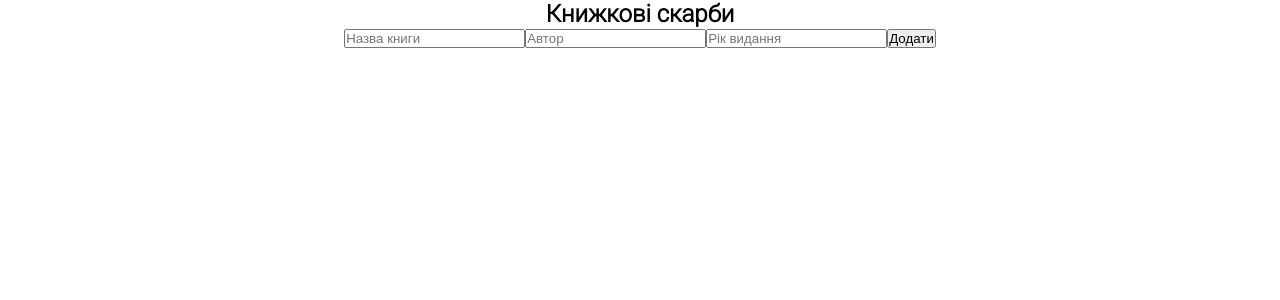
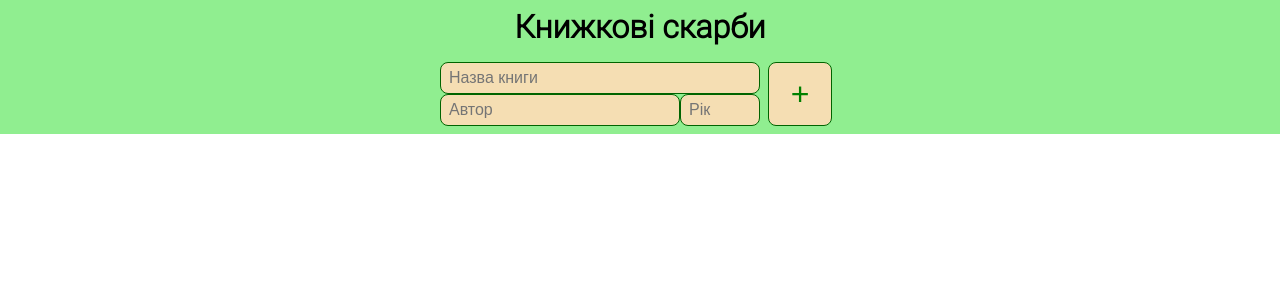
Before and after one commit to PKiienko/books, a React (Create React App) app: page / in a window 1280 px wide. Shown: the top 300 px of the page. Built offline with nearby package versions, Linux system fonts and the light colour scheme.

Commit message:
localStorage ok

```diff
--- a/src/App.css
+++ b/src/App.css
@@ -9,4 +9,57 @@
   align-items: center;
   justify-content: center;
   flex-direction: column;
+  min-width: 20rem;
+  background: lightgreen;
+  height: 100%;
 }
+
+.app-title {
+  margin: 0.5rem;
+}
+
+.form-container {
+  display: flex;
+  align-items: center;
+  justify-content: center;
+  margin: 0.5rem;
+}
+
+.book-info {
+  display: flex;
+  align-items: center;
+  justify-content: center;
+  flex-direction: column;
+}
+
+.book-title,
+.book-author,
+.book-year {
+  height: 2rem;
+  padding: 0.5rem;
+  font-size: medium;
+  background: wheat;
+  border: 1px solid darkgreen;
+  border-radius: 0.5rem;
+}
+
+.book-title {
+  width: 20rem;
+}
+.book-author {
+  width: 15rem;
+}
+.book-year {
+  width: 5rem;
+}
+
+.add-button {
+  height: 4rem;
+  width: 4rem;
+  font-size: xx-large;
+  color: green;
+  background: wheat;
+  border: 1px solid darkgreen;
+  border-radius: 0.5rem;
+  margin: 0 0.5rem;
+}
--- a/src/App.js
+++ b/src/App.js
@@ -1,18 +1,90 @@
-//import { useState } from 'react';
+import { useState, useEffect, useCallback } from 'react';
 import './App.css';
+import BookList from './BookList';
 
 function App() {
-  //const [books, setBooks] = useState(null);
+  const [books, setBooks] = useState([]);
+  const [title, setTitle] = useState('');
+  const [author, setAuthor] = useState('');
+  const [year, setYear] = useState('');
+
+  const saveBooksToLocalStorage = useCallback(() => {
+    if (books.length > 0) {
+      localStorage.setItem('books', JSON.stringify(books));
+    }
+  }, [books]);
+
+  const getBooksFromLocalStorage = useCallback(() => {
+    if (localStorage.getItem('books') === null) {
+      localStorage.setItem('books', JSON.stringify([]));
+    } else {
+      let booksFromLocalStorage = JSON.parse(localStorage.getItem('books'));
+      console.log('local:', booksFromLocalStorage);
+      setBooks(booksFromLocalStorage);
+    }
+  }, []);
+
+  useEffect(() => {
+    getBooksFromLocalStorage();
+  }, [getBooksFromLocalStorage]);
+
+  useEffect(() => {
+    saveBooksToLocalStorage();
+  }, [saveBooksToLocalStorage]);
+
+  const titleInputHandler = (e) => {
+    setTitle(e.target.value);
+  };
+  const authorInputHandler = (e) => {
+    setAuthor(e.target.value);
+  };
+  const yearInputHandler = (e) => {
+    setYear(e.target.value);
+  };
+
+  const addBookHandler = () => {
+    const newBook = {
+      title: title,
+      author: author,
+      year: year,
+    };
+    setBooks([...books, newBook]);
+    setTitle('');
+    setAuthor('');
+    setYear('');
+  };
 
   return (
     <div className='app'>
-      <h2 className='app-title'>Книжкові скарби</h2>
-      <div className='book-info'>
-        <input className='book-title' placeholder='Назва книги' />
-        <input className='book-author' placeholder='Автор' />
-        <input className='book-year' placeholder='Рік видання' />
-        <button className='add-button'>Додати</button>
+      <h1 className='app-title'>Книжкові скарби</h1>
+      <div className='form-container'>
+        <div className='book-info'>
+          <input
+            className='book-title'
+            placeholder='Назва книги'
+            value={title}
+            onChange={titleInputHandler}
+          />
+          <div>
+            <input
+              className='book-author'
+              placeholder='Автор'
+              value={author}
+              onChange={authorInputHandler}
+            />
+            <input
+              className='book-year'
+              placeholder='Рік'
+              value={year}
+              onChange={yearInputHandler}
+            />
+          </div>
+        </div>
+        <button className='add-button' onClick={addBookHandler}>
+          +
+        </button>
       </div>
+      <BookList books={books} />
     </div>
   );
 }
--- /dev/null
+++ b/src/BookItem.css
@@ -0,0 +1,17 @@
+.book-item {
+  width: 13rem;
+  height: 7rem;
+  margin: 0.5rem;
+  padding: 0.5rem;
+  display: flex;
+  align-items: flex-start;
+  justify-content: space-evenly;
+  flex-direction: column;
+  background: brown;
+  border-radius: 0.5rem;
+}
+
+.book-item h2,
+.book-item h4 {
+  text-overflow: clip;
+}
--- /dev/null
+++ b/src/BookItem.jsx
@@ -0,0 +1,13 @@
+import './BookItem.css';
+
+const BookItem = ({ book }) => {
+  return (
+    <div className='book-item'>
+      <h2>{book.title}</h2>
+      <h4>{book.author}</h4>
+      <h4>{book.year}</h4>
+    </div>
+  );
+};
+
+export default BookItem;
--- /dev/null
+++ b/src/BookList.css
@@ -0,0 +1,6 @@
+.book-list {
+  display: flex;
+  align-items: center;
+  justify-content: center;
+  flex-wrap: wrap;
+}
--- /dev/null
+++ b/src/BookList.jsx
@@ -0,0 +1,17 @@
+import './BookList.css';
+import BookItem from './BookItem';
+
+const BookList = ({ books }) => {
+  if (books.length === 0) {
+    return null;
+  }
+  return (
+    <div className='book-list'>
+      {books.map((book) => {
+        return <BookItem key={Math.random()} book={book} />;
+      })}
+    </div>
+  );
+};
+
+export default BookList;
```
